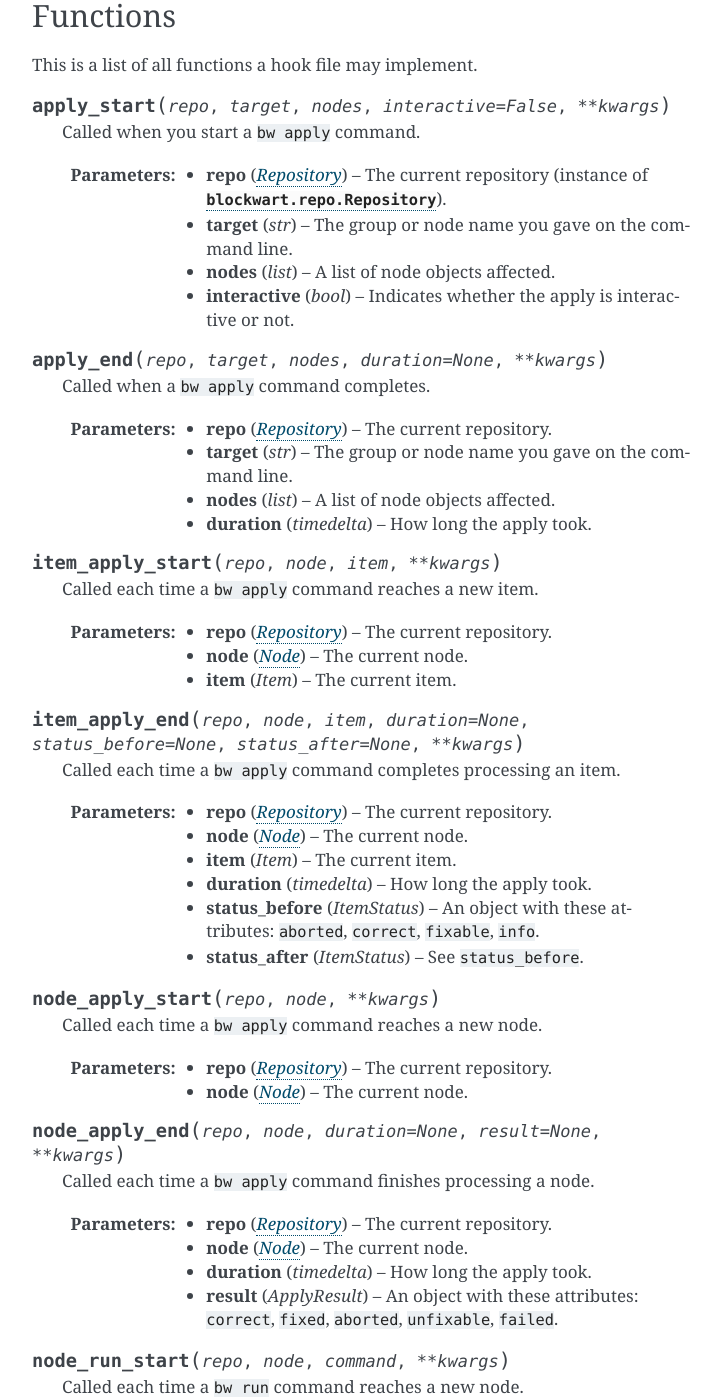
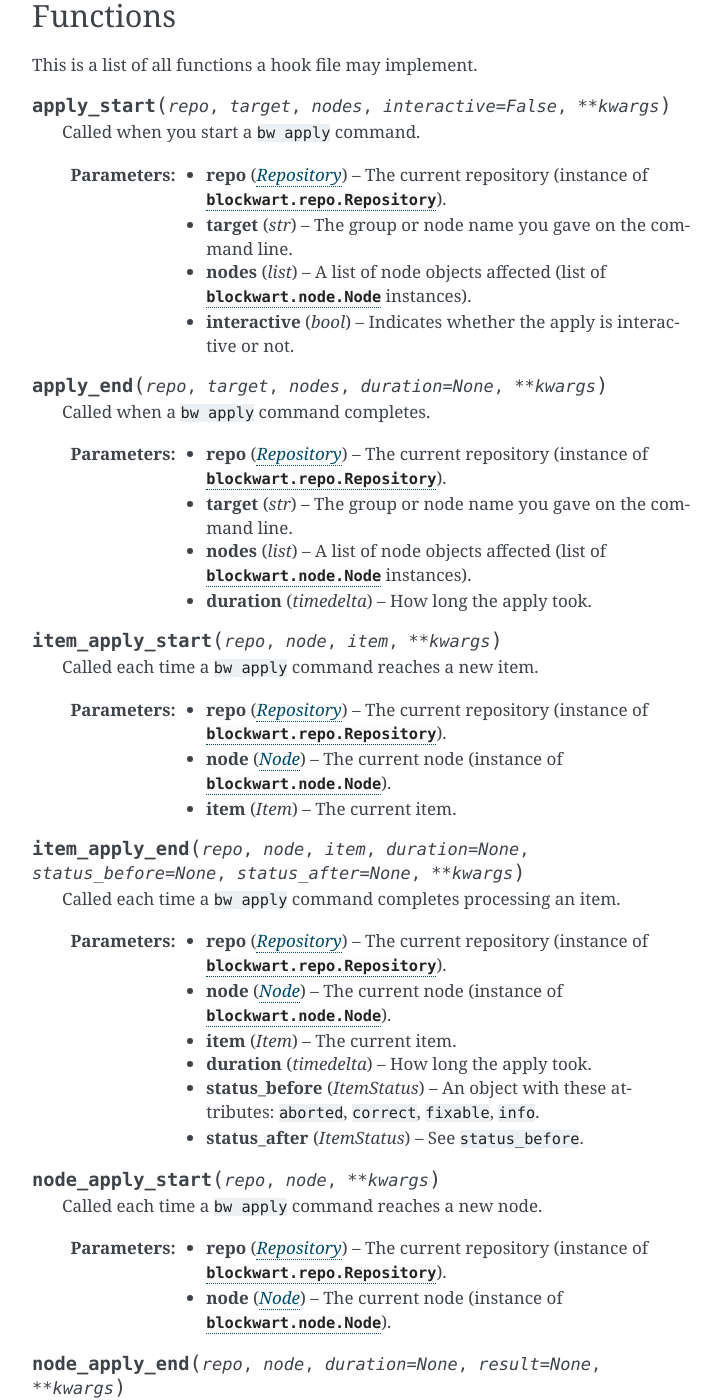
Before and after one commit to bundlewrap/bundlewrap, a Sphinx documentation site: the page built from doc/hooks.rst, in a window 1280 px wide and 1400 px high, scrolled down 685 px. Shown: the whole window, without its empty margins (388-1109 px from the left). Built offline with Sphinx 7.4.7, drawn with Linux system fonts in a browser that asks for light colours; some of the changed text lies outside the part shown.

Commit message:
add links to class docs

```diff
--- a/doc/hooks.rst
+++ b/doc/hooks.rst
@@ -40,7 +40,7 @@ This is a list of all functions a hook file may implement.
 
     :param Repository repo: The current repository (instance of :py:class:`blockwart.repo.Repository`).
     :param str target: The group or node name you gave on the command line.
-    :param list nodes: A list of node objects affected.
+    :param list nodes: A list of node objects affected (list of :py:class:`blockwart.node.Node` instances).
     :param bool interactive: Indicates whether the apply is interactive or not.
 
 
@@ -48,9 +48,9 @@ This is a list of all functions a hook file may implement.
 
     Called when a ``bw apply`` command completes.
 
-    :param Repository repo: The current repository.
+    :param Repository repo: The current repository (instance of :py:class:`blockwart.repo.Repository`).
     :param str target: The group or node name you gave on the command line.
-    :param list nodes: A list of node objects affected.
+    :param list nodes: A list of node objects affected (list of :py:class:`blockwart.node.Node` instances).
     :param timedelta duration: How long the apply took.
 
 
@@ -58,8 +58,8 @@ This is a list of all functions a hook file may implement.
 
     Called each time a ``bw apply`` command reaches a new item.
 
-    :param Repository repo: The current repository.
-    :param Node node: The current node.
+    :param Repository repo: The current repository (instance of :py:class:`blockwart.repo.Repository`).
+    :param Node node: The current node (instance of :py:class:`blockwart.node.Node`).
     :param Item item: The current item.
 
 
@@ -67,8 +67,8 @@ This is a list of all functions a hook file may implement.
 
     Called each time a ``bw apply`` command completes processing an item.
 
-    :param Repository repo: The current repository.
-    :param Node node: The current node.
+    :param Repository repo: The current repository (instance of :py:class:`blockwart.repo.Repository`).
+    :param Node node: The current node (instance of :py:class:`blockwart.node.Node`).
     :param Item item: The current item.
     :param timedelta duration: How long the apply took.
     :param ItemStatus status_before: An object with these attributes: ``aborted``, ``correct``, ``fixable``, ``info``.
@@ -79,16 +79,16 @@ This is a list of all functions a hook file may implement.
 
     Called each time a ``bw apply`` command reaches a new node.
 
-    :param Repository repo: The current repository.
-    :param Node node: The current node.
+    :param Repository repo: The current repository (instance of :py:class:`blockwart.repo.Repository`).
+    :param Node node: The current node (instance of :py:class:`blockwart.node.Node`).
 
 
 .. py:function:: node_apply_end(repo, node, duration=None, result=None, **kwargs)
 
     Called each time a ``bw apply`` command finishes processing a node.
 
-    :param Repository repo: The current repository.
-    :param Node node: The current node.
+    :param Repository repo: The current repository (instance of :py:class:`blockwart.repo.Repository`).
+    :param Node node: The current node (instance of :py:class:`blockwart.node.Node`).
     :param timedelta duration: How long the apply took.
     :param ApplyResult result: An object with these attributes: ``correct``, ``fixed``, ``aborted``, ``unfixable``, ``failed``.
 
@@ -97,8 +97,8 @@ This is a list of all functions a hook file may implement.
 
     Called each time a ``bw run`` command reaches a new node.
 
-    :param Repository repo: The current repository.
-    :param Node node: The current node.
+    :param Repository repo: The current repository (instance of :py:class:`blockwart.repo.Repository`).
+    :param Node node: The current node (instance of :py:class:`blockwart.node.Node`).
     :param str command: The command that will be run on the node.
 
 
@@ -106,8 +106,8 @@ This is a list of all functions a hook file may implement.
 
     Called each time a ``bw run`` command finishes on a node.
 
-    :param Repository repo: The current repository.
-    :param Node node: The current node.
+    :param Repository repo: The current repository (instance of :py:class:`blockwart.repo.Repository`).
+    :param Node node: The current node (instance of :py:class:`blockwart.node.Node`).
     :param str command: The command that was run on the node.
     :param timedelta duration: How long it took to run the command.
     :param int return_code: Return code of the remote command.
@@ -119,9 +119,9 @@ This is a list of all functions a hook file may implement.
 
     Called each time a ``bw run`` command starts.
 
-    :param Repository repo: The current repository.
+    :param Repository repo: The current repository (instance of :py:class:`blockwart.repo.Repository`).
     :param str target: The group or node name you gave on the command line.
-    :param list nodes: A list of node objects affected.
+    :param list nodes: A list of node objects affected (list of :py:class:`blockwart.node.Node` instances).
     :param str command: The command that will be run on the node.
 
 
@@ -129,8 +129,8 @@ This is a list of all functions a hook file may implement.
 
     Called each time a ``bw run`` command finishes.
 
-    :param Repository repo: The current repository.
+    :param Repository repo: The current repository (instance of :py:class:`blockwart.repo.Repository`).
     :param str target: The group or node name you gave on the command line.
-    :param list nodes: A list of node objects affected.
+    :param list nodes: A list of node objects affected (list of :py:class:`blockwart.node.Node` instances).
     :param str command: The command that was run.
     :param timedelta duration: How long it took to run the command on all nodes.
--- a/doc/libs.rst
+++ b/doc/libs.rst
@@ -9,7 +9,7 @@ Custom code
 
 The ``libs/`` subdirectory of your repository provides a convenient place to put reusable code used throughout your bundles and hooks.
 
-A Python module called ``example.py`` placed in this directory will be available as ``repo.libs.example`` wherever you have access to a ``repo`` object.
+A Python module called ``example.py`` placed in this directory will be available as ``repo.libs.example`` wherever you have access to a :py:class:`blockwart.repo.Repository` object.
 
 .. warning::
 	Only single files, no subdirectories or packages, are supported at the moment.
```
